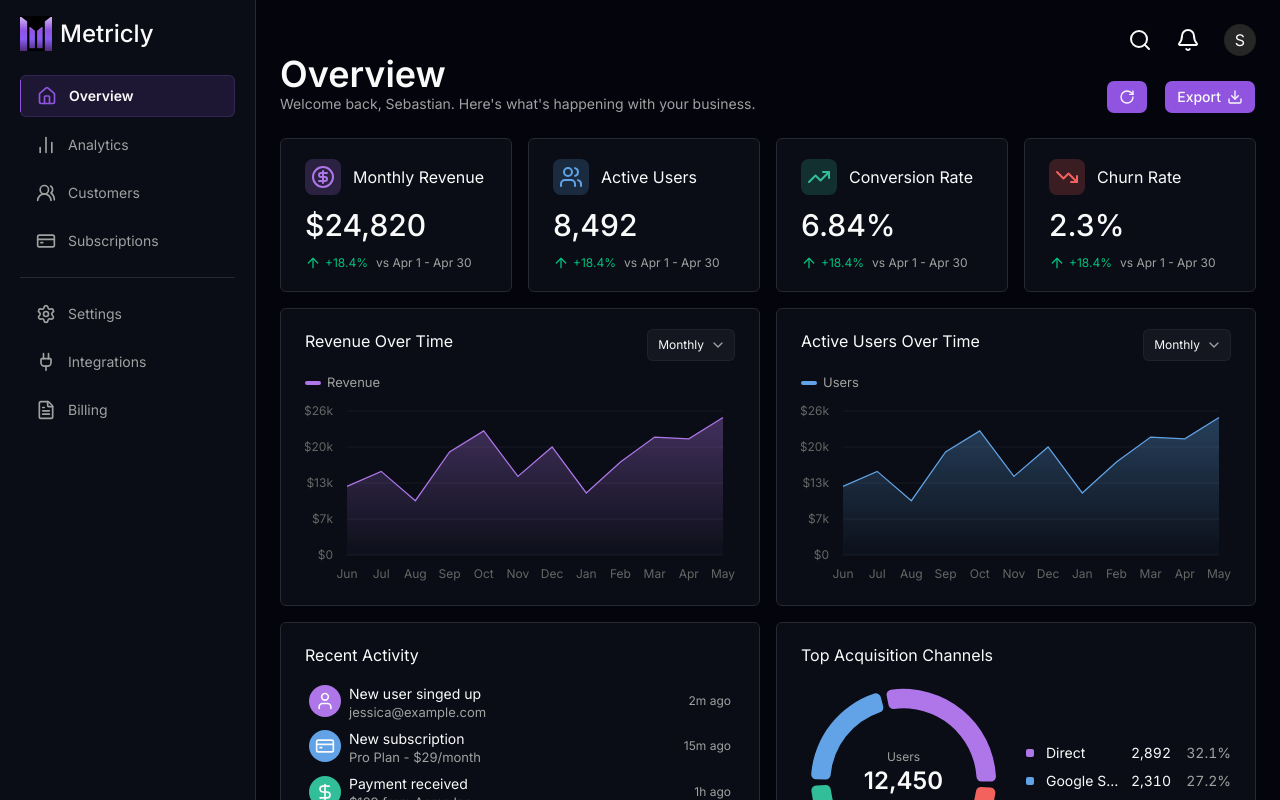
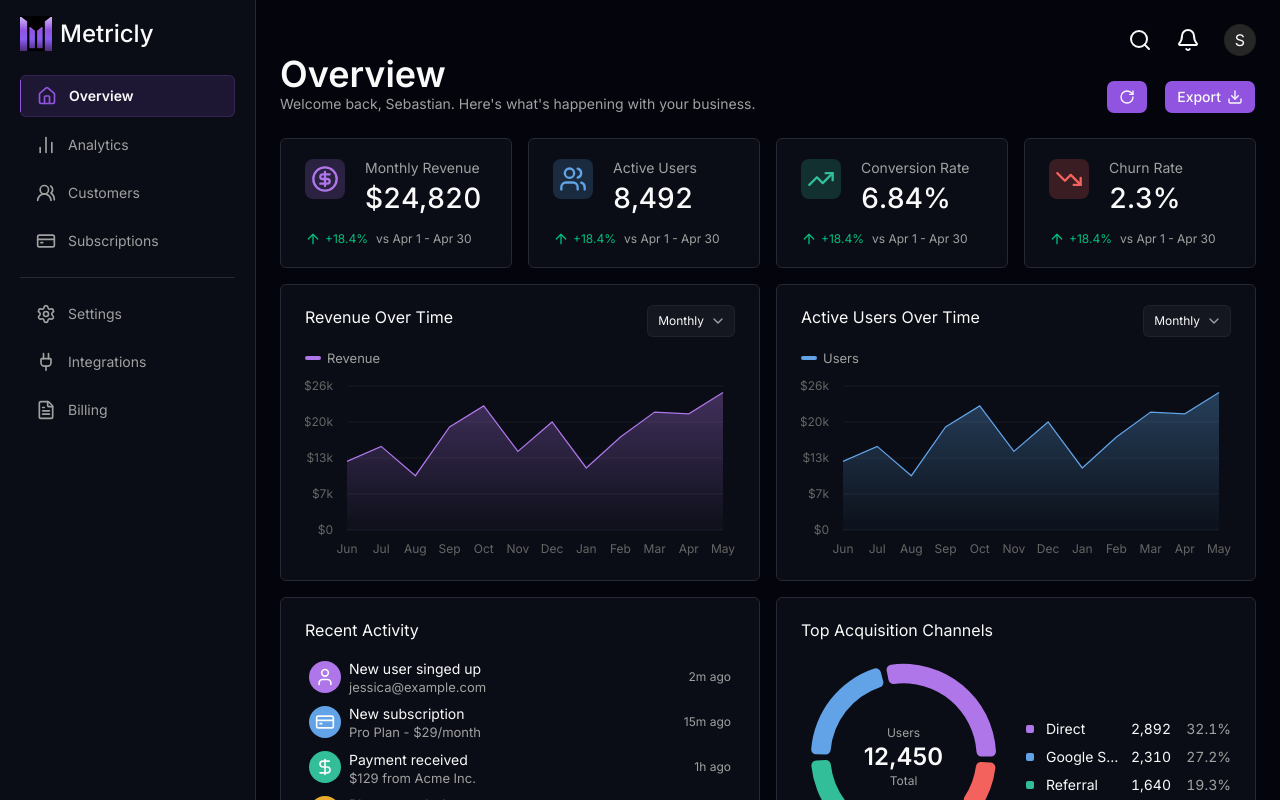
Before and after one commit to svsxn/metricly, a Next.js app: page /dashboard in a window 1280 px wide. Shown: the top 800 px of the page. Built offline with nearby package versions, Linux system fonts and the light colour scheme.

Commit message:
feat: update stats card

```diff
--- a/src/app/dashboard/page.tsx
+++ b/src/app/dashboard/page.tsx
@@ -13,10 +13,10 @@ export default function Page() {
       <div className="grid grid-cols-4 gap-4 mt-6">
         {STATS.map((card, index) => (
           <Stat
-            key={card.title}
+            key={index}
             index={index}
             Icon={card.Icon}
-            title={card.title}
+            label={card.label}
             amount={card.amount}
           />
         ))}
--- a/src/components/card.tsx
+++ b/src/components/card.tsx
@@ -41,11 +41,10 @@ function CardHeader({
   return (
     <div className="flex justify-between">
       {Icon ? (
-        <div className="flex items-center gap-3">
+        <div className="flex items-start gap-5">
           <div className={cn("p-1.5 rounded-md", icon.background)}>
-            <Icon color={icon.color} />
+            <Icon color={icon.color} size={28} />
           </div>
-          {/*<h2 className="text-sm md:text-base leading-tight">{children}</h2>*/}
           {children}
         </div>
       ) : (
--- a/src/components/dashboard/stat.tsx
+++ b/src/components/dashboard/stat.tsx
@@ -13,7 +13,7 @@ const colorMap: Record<number, { bg: string; icon: string }> = {
   4: { bg: "bg-chart-5/20", icon: "var(--chart-5)" },
 };
 
-export default function Stat({ index, Icon, title, amount }: Props) {
+export default function Stat({ index, Icon, label, amount }: Props) {
   const styles = colorMap[index + 1];
   return (
     <Card className="col-span-2 xl:col-span-1">
@@ -24,9 +24,11 @@ export default function Stat({ index, Icon, title, amount }: Props) {
           background: styles.bg,
         }}
       >
-        <CardTitle>{title}</CardTitle>
+        <div className="">
+          <p className="text-sm text-muted-foreground leading-tight">{label}</p>
+          <p className="text-[28px] font-medium tabular-nums">{amount}</p>
+        </div>
       </CardHeader>
-      <p className="text-3xl font-medium">{amount}</p>
       <div className="flex text-xs gap-2 flex-wrap">
         <div className="flex gap-1 text-emerald-500">
           <ArrowUpIcon size={16} />
--- a/src/data/stats.ts
+++ b/src/data/stats.ts
@@ -9,22 +9,22 @@ import {
 export const STATS: Stat[] = [
   {
     Icon: CircleDollarSignIcon,
-    title: "Monthly Revenue",
+    label: "Monthly Revenue",
     amount: "$24,820",
   },
   {
     Icon: UsersIcon,
-    title: "Active Users",
+    label: "Active Users",
     amount: "8,492",
   },
   {
     Icon: TrendingUpIcon,
-    title: "Conversion Rate",
+    label: "Conversion Rate",
     amount: "6.84%",
   },
   {
     Icon: TrendingDownIcon,
-    title: "Churn Rate",
+    label: "Churn Rate",
     amount: "2.3%",
   },
 ];
--- a/src/types/general.d.ts
+++ b/src/types/general.d.ts
@@ -2,7 +2,7 @@ import { LucideIcon } from "lucide-react";
 
 type Stat = {
   Icon: LucideIcon;
-  title: string;
+  label: string;
   amount: string;
 };
 
```
